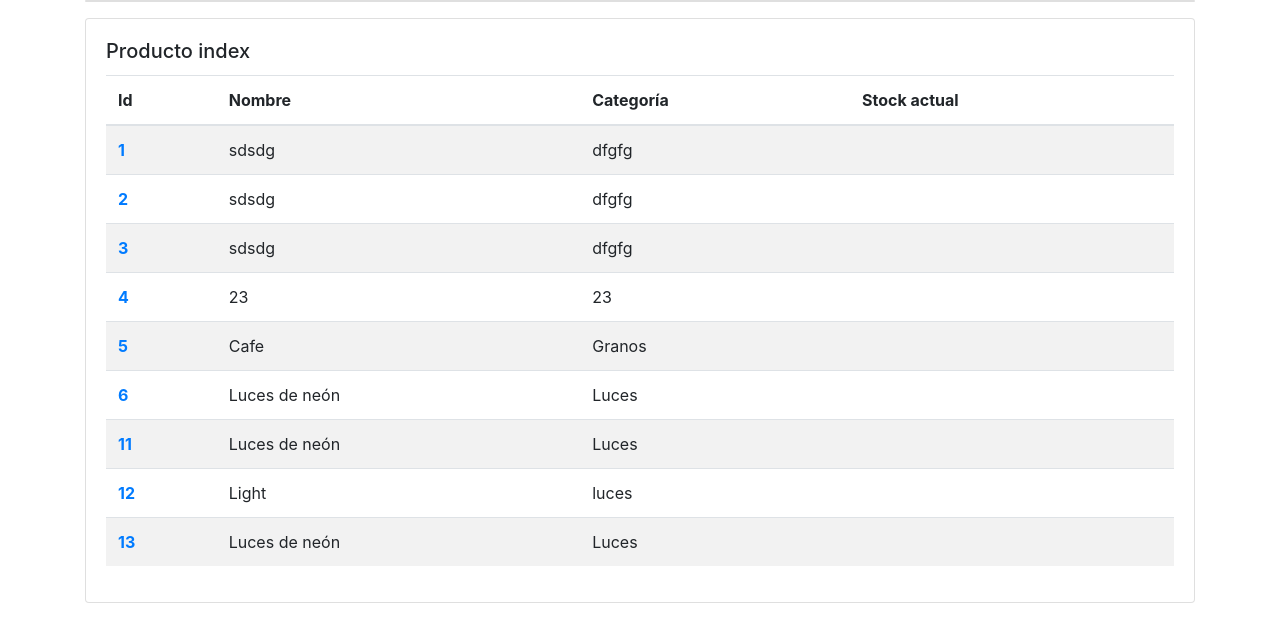
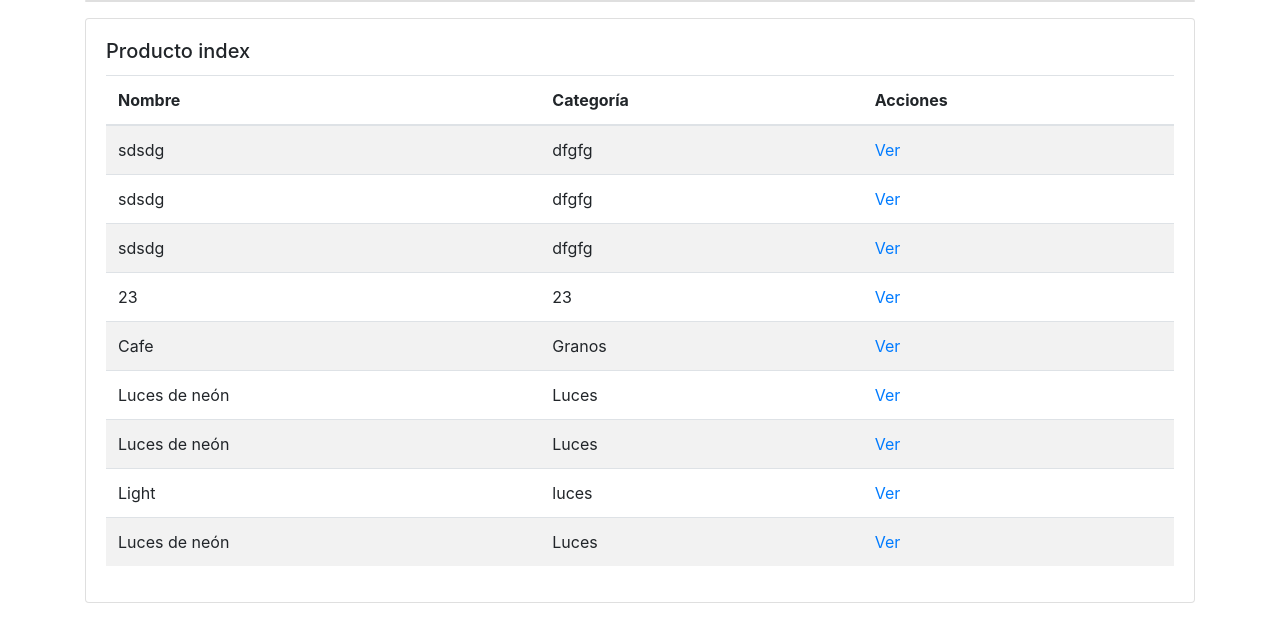
Before and after one commit to gabrielhruza/io, a Django app: page /msapp/modelo1/index in a window 1280 px wide. Shown: the part 72-714 px from the top of the page. Run offline with Django 3.2, Linux system fonts and the light colour scheme; a user stored in the database is signed in; data comes from the database, SQL or seed files in the repository; some libraries are stand-ins or nearby versions.

Commit message:
last commit

```diff
--- a/msapp/templates/msapp/modelo1/index.html
+++ b/msapp/templates/msapp/modelo1/index.html
@@ -9,21 +9,19 @@
     <table class="table table-striped">
 	  <thead>
 	    <tr>
-	    	<th scope="col">Id</th>
 		    <th scope="col">Nombre</th>
 		    <th scope="col">Categoría</th>
-		    <th scope="col">Stock actual</th>
+		    <th scope="col">Acciones</th>
 	    </tr>
 	  </thead>
 	  <tbody>
 	    {% for producto in productos %}
 	    <tr>
-	    	<th scope="row">
-	    		<a href="{% url 'modelo1_show' producto.id %}">{{ producto.id }}</a></li>
-	    	</th>
 	      	<td>{{ producto.nombre_producto }}</td>
 	      	<td>{{ producto.categoria }}</td>
-	      	<td></td>
+	      	<td scope="row">
+	    		<a href="{% url 'modelo1_show' producto.id %}">Ver</a></li>
+	    	</td>
 	    </tr>
     	{% endfor %}
 	  </tbody>
```
